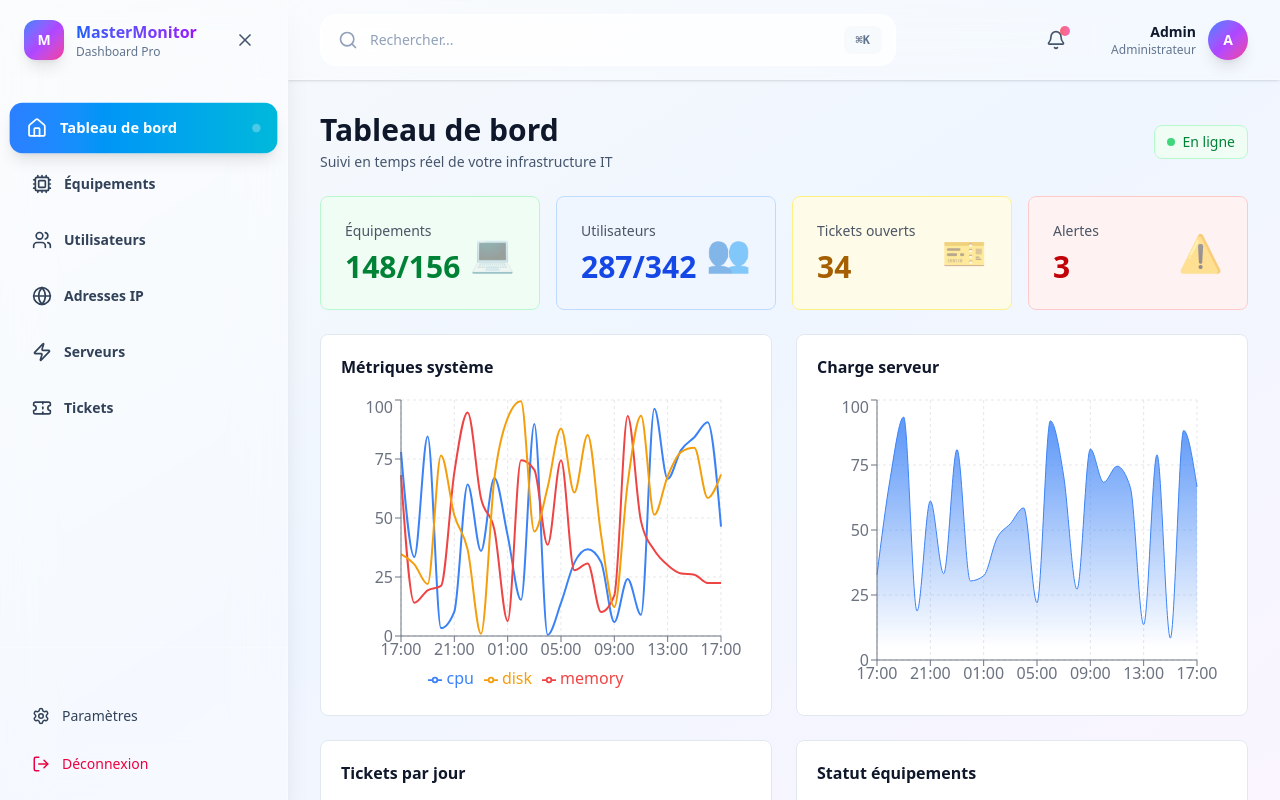
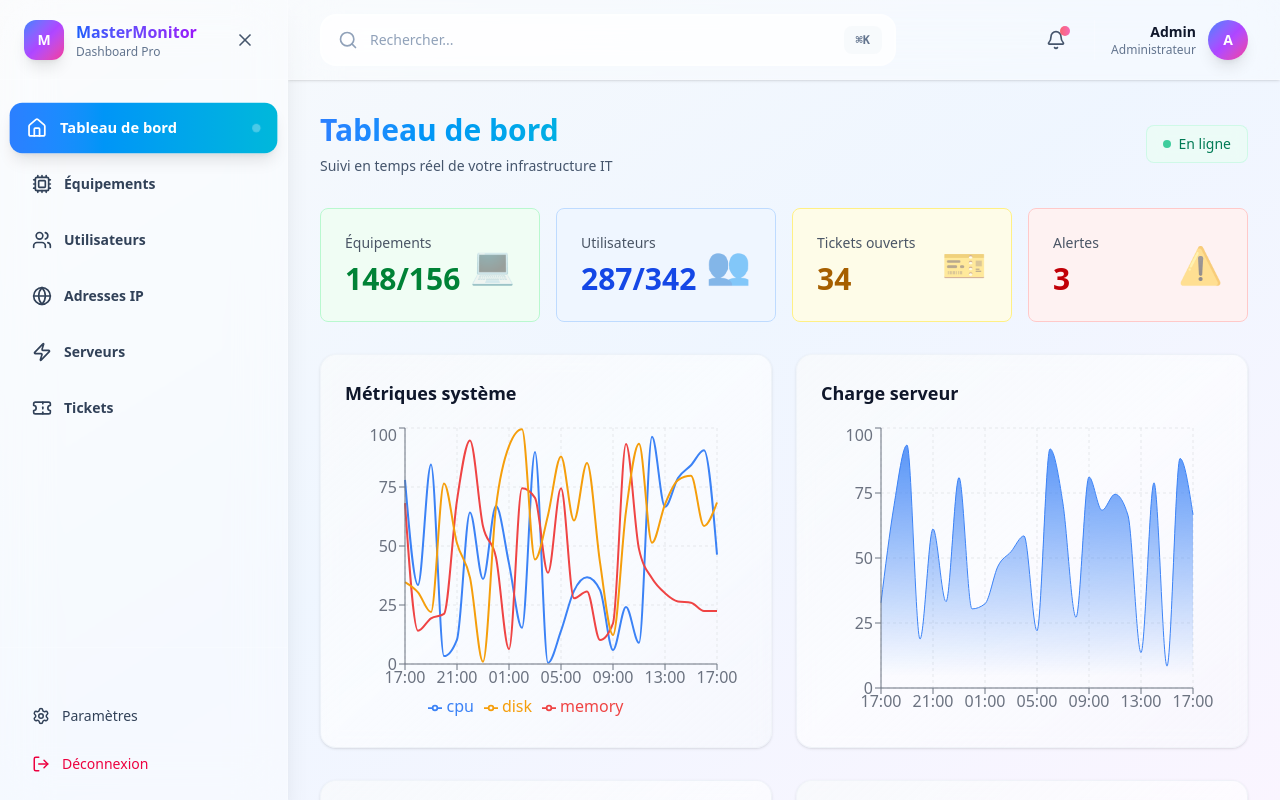
Before and after one commit to Halid13/MasterMonitor, a Next.js app: page / in a window 1280 px wide. Built offline with nearby package versions, Linux system fonts and the light colour scheme.

Commit message:
set color of the dashboard

```diff
--- a/src/app/page.tsx
+++ b/src/app/page.tsx
@@ -96,16 +96,16 @@ export default function Dashboard() {
 
   return (
     <MainLayout>
-      <div className="space-y-6">
+      <div className="space-y-8">
         {/* Header */}
         <div className="flex items-center justify-between">
           <div>
-            <h1 className="text-3xl font-bold text-slate-900">Tableau de bord</h1>
-            <p className="text-slate-600 text-sm mt-1">Suivi en temps réel de votre infrastructure IT</p>
+            <h1 className="text-3xl font-bold bg-gradient-to-r from-blue-500 to-cyan-500 bg-clip-text text-transparent">Tableau de bord</h1>
+            <p className="text-slate-600 mt-2 text-sm">Suivi en temps réel de votre infrastructure IT</p>
           </div>
-          <div className="flex items-center gap-2 px-3 py-1.5 bg-green-50 border border-green-200 rounded-lg">
-            <div className="w-2 h-2 bg-green-500 rounded-full animate-pulse"></div>
-            <span className="text-sm font-medium text-green-700">En ligne</span>
+          <div className="flex items-center gap-2 px-4 py-2 bg-emerald-50/80 backdrop-blur-sm border border-emerald-200/40 rounded-lg">
+            <div className="w-2 h-2 bg-emerald-500 rounded-full animate-pulse"></div>
+            <span className="text-sm font-medium text-emerald-700">En ligne</span>
           </div>
         </div>
 
@@ -141,39 +141,39 @@ export default function Dashboard() {
 
         {/* Charts Grid */}
         <div className="grid grid-cols-1 lg:grid-cols-2 gap-6">
-          <div className="bg-white rounded-lg border border-slate-200 p-5">
-            <h2 className="text-base font-bold text-slate-900 mb-4">Métriques système</h2>
+          <div className="rounded-2xl bg-gradient-to-br from-slate-50/80 via-white/60 to-slate-50/40 backdrop-blur-sm border border-slate-200/40 p-6 shadow-sm">
+            <h2 className="text-lg font-bold text-slate-900 mb-4">Métriques système</h2>
             <MetricsLineChart data={timeSeriesData} />
           </div>
 
-          <div className="bg-white rounded-lg border border-slate-200 p-5">
-            <h2 className="text-base font-bold text-slate-900 mb-4">Charge serveur</h2>
+          <div className="rounded-2xl bg-gradient-to-br from-slate-50/80 via-white/60 to-slate-50/40 backdrop-blur-sm border border-slate-200/40 p-6 shadow-sm">
+            <h2 className="text-lg font-bold text-slate-900 mb-4">Charge serveur</h2>
             <ServerLoadChart data={timeSeriesData} />
           </div>
         </div>
 
         {/* Secondary Charts */}
         <div className="grid grid-cols-1 lg:grid-cols-2 gap-6">
-          <div className="bg-white rounded-lg border border-slate-200 p-5">
-            <h2 className="text-base font-bold text-slate-900 mb-4">Tickets par jour</h2>
+          <div className="rounded-2xl bg-gradient-to-br from-slate-50/80 via-white/60 to-slate-50/40 backdrop-blur-sm border border-slate-200/40 p-6 shadow-sm">
+            <h2 className="text-lg font-bold text-slate-900 mb-4">Tickets par jour</h2>
             <TicketsBarChart data={ticketsData} />
           </div>
 
-          <div className="bg-white rounded-lg border border-slate-200 p-5">
-            <h2 className="text-base font-bold text-slate-900 mb-4">Statut équipements</h2>
+          <div className="rounded-2xl bg-gradient-to-br from-slate-50/80 via-white/60 to-slate-50/40 backdrop-blur-sm border border-slate-200/40 p-6 shadow-sm">
+            <h2 className="text-lg font-bold text-slate-900 mb-4">Statut équipements</h2>
             <StatusPieChart data={equipmentStatus} />
           </div>
         </div>
 
         {/* Network Traffic */}
-        <div className="bg-white rounded-lg border border-slate-200 p-5">
-          <h2 className="text-base font-bold text-slate-900 mb-4">Trafic réseau</h2>
+        <div className="rounded-2xl bg-gradient-to-br from-slate-50/80 via-white/60 to-slate-50/40 backdrop-blur-sm border border-slate-200/40 p-6 shadow-sm">
+          <h2 className="text-lg font-bold text-slate-900 mb-4">Trafic réseau</h2>
           <NetworkTrafficChart data={timeSeriesData} />
         </div>
 
         {/* Info Cards */}
         <div className="grid grid-cols-1 sm:grid-cols-2 lg:grid-cols-3 gap-6">
-          <div className="bg-white rounded-lg border border-slate-200 p-5">
+          <div className="rounded-2xl bg-gradient-to-br from-blue-50/80 via-white/60 to-blue-50/40 backdrop-blur-sm border border-blue-200/40 p-6 shadow-sm">
             <h3 className="font-bold text-slate-900 text-sm mb-4">Santé serveurs</h3>
             {stats && (
               <div>
@@ -183,7 +183,7 @@ export default function Dashboard() {
                 </div>
                 <div className="w-full h-2 bg-slate-100 rounded-full overflow-hidden">
                   <div
-                    className="h-full bg-gradient-to-r from-green-400 to-green-500"
+                    className="h-full bg-gradient-to-r from-blue-400 to-blue-500"
                     style={{ width: `${stats.serverHealthScore}%` }}
                   />
                 </div>
@@ -191,7 +191,7 @@ export default function Dashboard() {
             )}
           </div>
 
-          <div className="bg-white rounded-lg border border-slate-200 p-5">
+          <div className="rounded-2xl bg-gradient-to-br from-purple-50/80 via-white/60 to-purple-50/40 backdrop-blur-sm border border-purple-200/40 p-6 shadow-sm">
             <h3 className="font-bold text-slate-900 text-sm mb-4">Allocation IPs</h3>
             {stats && (
               <div>
@@ -209,7 +209,7 @@ export default function Dashboard() {
             )}
           </div>
 
-          <div className="bg-white rounded-lg border border-slate-200 p-5">
+          <div className="rounded-2xl bg-gradient-to-br from-red-50/80 via-white/60 to-red-50/40 backdrop-blur-sm border border-red-200/40 p-6 shadow-sm">
             <h3 className="font-bold text-slate-900 text-sm mb-4">Alertes</h3>
             {stats && (
               <div>
@@ -223,11 +223,11 @@ export default function Dashboard() {
         {/* Bottom Grids */}
         <div className="grid grid-cols-1 lg:grid-cols-2 gap-6">
           {/* Servers */}
-          <div className="bg-white rounded-lg border border-slate-200 p-5">
+          <div className="rounded-2xl bg-gradient-to-br from-slate-50/80 via-white/60 to-slate-50/40 backdrop-blur-sm border border-slate-200/40 p-6 shadow-sm">
             <h3 className="font-bold text-slate-900 text-sm mb-4">État des serveurs</h3>
             <div className="space-y-2">
               {servers.slice(0, 3).map((server) => (
-                <div key={server.id} className="flex items-center justify-between p-3 bg-slate-50 rounded">
+                <div key={server.id} className="flex items-center justify-between p-3 bg-white/40 border border-slate-200/40 rounded-lg hover:bg-white/60 transition-colors">
                   <div className="flex-1 min-w-0">
                     <p className="font-medium text-slate-900 text-sm">{server.name}</p>
                     <p className="text-xs text-slate-500">{server.ipAddress}</p>
@@ -235,7 +235,7 @@ export default function Dashboard() {
                   <div className="flex items-center gap-2 flex-shrink-0">
                     <div className="w-16 h-2 bg-slate-200 rounded-full overflow-hidden">
                       <div
-                        className="h-full bg-green-500"
+                        className="h-full bg-gradient-to-r from-emerald-400 to-emerald-500"
                         style={{ width: `${server.healthScore}%` }}
                       />
                     </div>
@@ -247,24 +247,24 @@ export default function Dashboard() {
           </div>
 
           {/* Alerts */}
-          <div className="bg-white rounded-lg border border-slate-200 p-5">
+          <div className="rounded-2xl bg-gradient-to-br from-slate-50/80 via-white/60 to-slate-50/40 backdrop-blur-sm border border-slate-200/40 p-6 shadow-sm">
             <h3 className="font-bold text-slate-900 text-sm mb-4">Alertes récentes</h3>
             <div className="space-y-2">
               {alerts.slice(0, 3).map((alert) => (
                 <div
                   key={alert.id}
-                  className={`p-3 rounded text-xs border-l-2 ${
+                  className={`p-3 rounded-lg text-xs border-l-2 backdrop-blur-sm ${
                     alert.type === 'critical'
-                      ? 'bg-red-50 border-l-red-500'
+                      ? 'bg-red-50/80 border-l-red-500 text-red-900'
                       : alert.type === 'error'
-                      ? 'bg-orange-50 border-l-orange-500'
+                      ? 'bg-orange-50/80 border-l-orange-500 text-orange-900'
                       : alert.type === 'warning'
-                      ? 'bg-yellow-50 border-l-yellow-500'
-                      : 'bg-blue-50 border-l-blue-500'
+                      ? 'bg-yellow-50/80 border-l-yellow-500 text-yellow-900'
+                      : 'bg-blue-50/80 border-l-blue-500 text-blue-900'
                   }`}
                 >
-                  <p className="font-medium text-slate-900">{alert.title}</p>
-                  <p className="text-slate-600 mt-0.5">{alert.message}</p>
+                  <p className="font-medium">{alert.title}</p>
+                  <p className="opacity-80 mt-0.5">{alert.message}</p>
                 </div>
               ))}
             </div>
```
